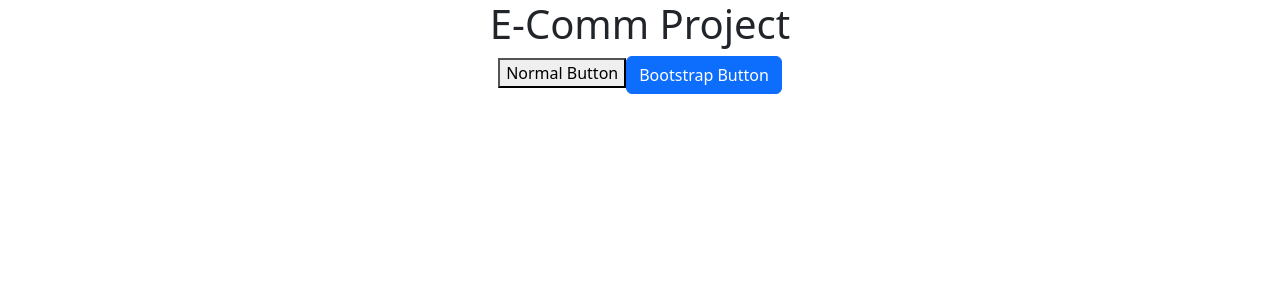
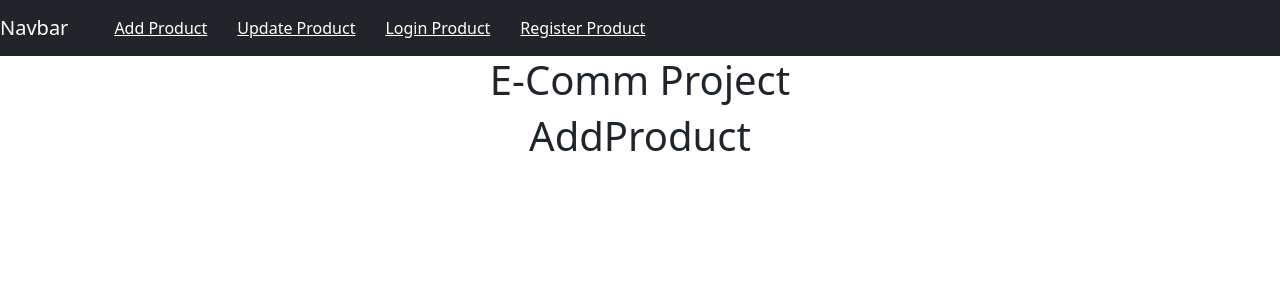
Before and after one commit to surajverma1991/react-first-project, a React (Create React App) app in the folder ecom-dashboard/: page /add in a window 1280 px wide. Shown: the top 300 px of the page. Built offline with nearby package versions, Linux system fonts and the light colour scheme.

Commit message:
Add Routers

```diff
--- /dev/null
+++ b/ecom-dashboard/src/AddProduct.js
@@ -0,0 +1,9 @@
+import React from 'react'
+
+export default function AddProduct() {
+  return (
+    <div>
+        <h1>AddProduct</h1>
+    </div>
+  )
+}
--- a/ecom-dashboard/src/App.css
+++ b/ecom-dashboard/src/App.css
@@ -5,6 +5,11 @@
 .App-logo {
   height: 40vmin;
   pointer-events: none;
+}
+
+.nav-bar-wrapper a {
+  padding-left: 30px;
+  color: #fff;
 }
 
 @media (prefers-reduced-motion: no-preference) {
--- a/ecom-dashboard/src/App.js
+++ b/ecom-dashboard/src/App.js
@@ -1,13 +1,26 @@
-import logo from './logo.svg';
-import './App.css';
-import {Button} from 'react-bootstrap'
+import logo from "./logo.svg";
+import "./App.css";
+import { Button } from "react-bootstrap";
+import Header from "./Header";
+import { BrowserRouter, Routes, Route } from "react-router-dom";
+import AddProduct from "./AddProduct";
+import UpdateProduct from "./UpdateProduct";
+import Login from "./Login";
+import Register from "./Register";
 
 function App() {
   return (
     <div className="App">
-      <h1>E-Comm Project</h1>
-      <button>Normal Button</button>
-      <Button>Bootstrap Button</Button>
+      <BrowserRouter>
+        <Header />
+        <h1>E-Comm Project</h1>
+        <Routes>
+          <Route path="/add" element={<AddProduct />} />
+          <Route path="/update" element={<UpdateProduct />} />
+          <Route path="/login" element={<Login />} />
+          <Route path="/register" element={<Register />} />
+        </Routes>
+      </BrowserRouter>
     </div>
   );
 }
--- /dev/null
+++ b/ecom-dashboard/src/Header.js
@@ -0,0 +1,19 @@
+import React from "react";
+import { Navbar, Nav } from "react-bootstrap";
+import { Link } from "react-router-dom";
+
+export default function Header() {
+  return (
+    <div>
+      <Navbar bg="dark" data-bs-theme="dark">
+        <Navbar.Brand href="#home">Navbar</Navbar.Brand>
+        <Nav className="me-auto nav-bar-wrapper">
+          <Link to="/add">Add Product</Link>
+          <Link to="/update">Update Product</Link>
+          <Link to="/login">Login Product</Link>
+          <Link to="/register">Register Product</Link>
+        </Nav>
+      </Navbar>
+    </div>
+  );
+}
--- /dev/null
+++ b/ecom-dashboard/src/Login.js
@@ -0,0 +1,9 @@
+import React from 'react'
+
+export default function Login() {
+  return (
+    <div>
+        <h1>Login Page</h1>
+    </div>
+  )
+}
--- /dev/null
+++ b/ecom-dashboard/src/Register.js
@@ -0,0 +1,9 @@
+import React from 'react'
+
+export default function Register() {
+  return (
+    <div>
+        <h1>Register</h1>
+    </div>
+  )
+}
--- /dev/null
+++ b/ecom-dashboard/src/UpdateProduct.js
@@ -0,0 +1,9 @@
+import React from 'react'
+
+export default function UpdateProduct() {
+  return (
+    <div>
+        <h1>Update Products</h1>
+    </div>
+  )
+}
```
